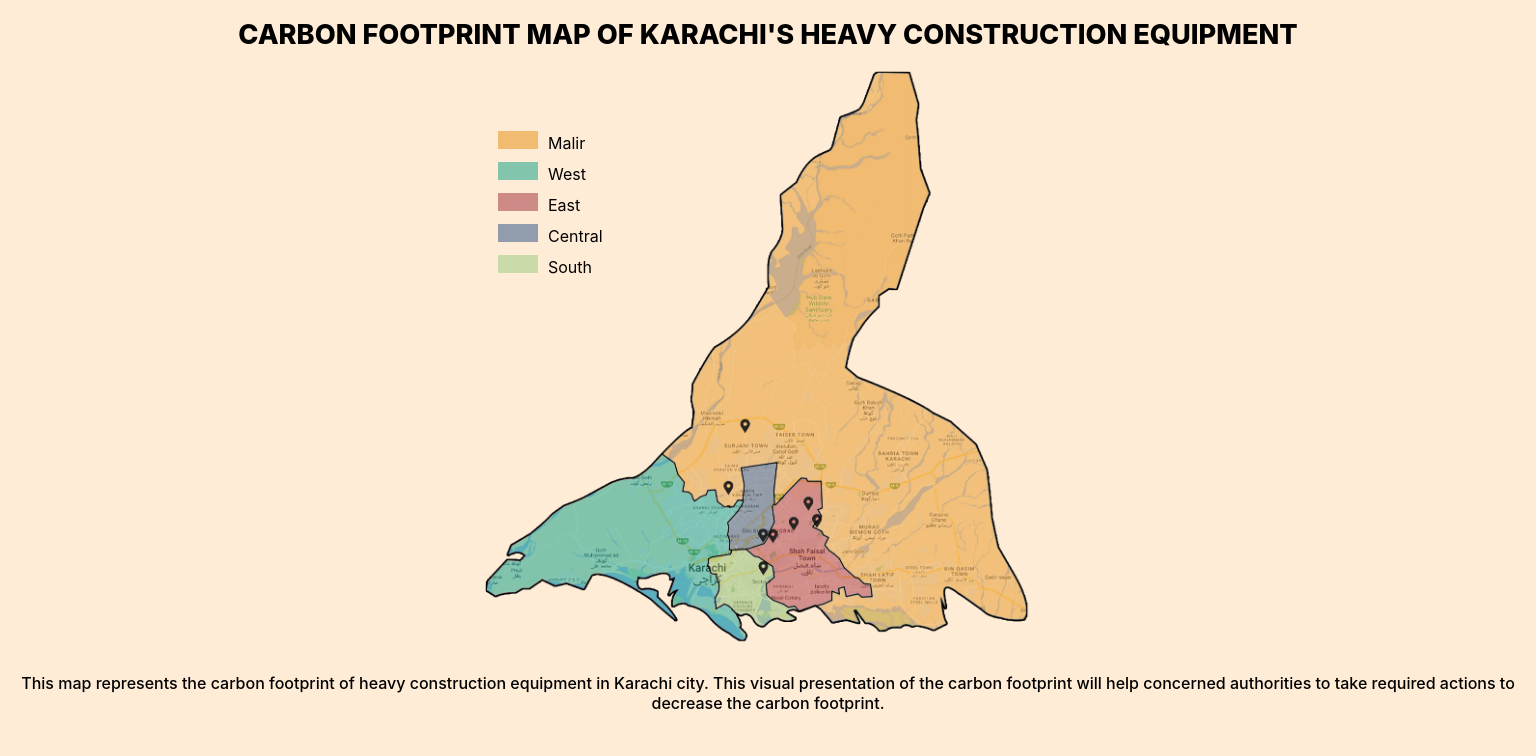
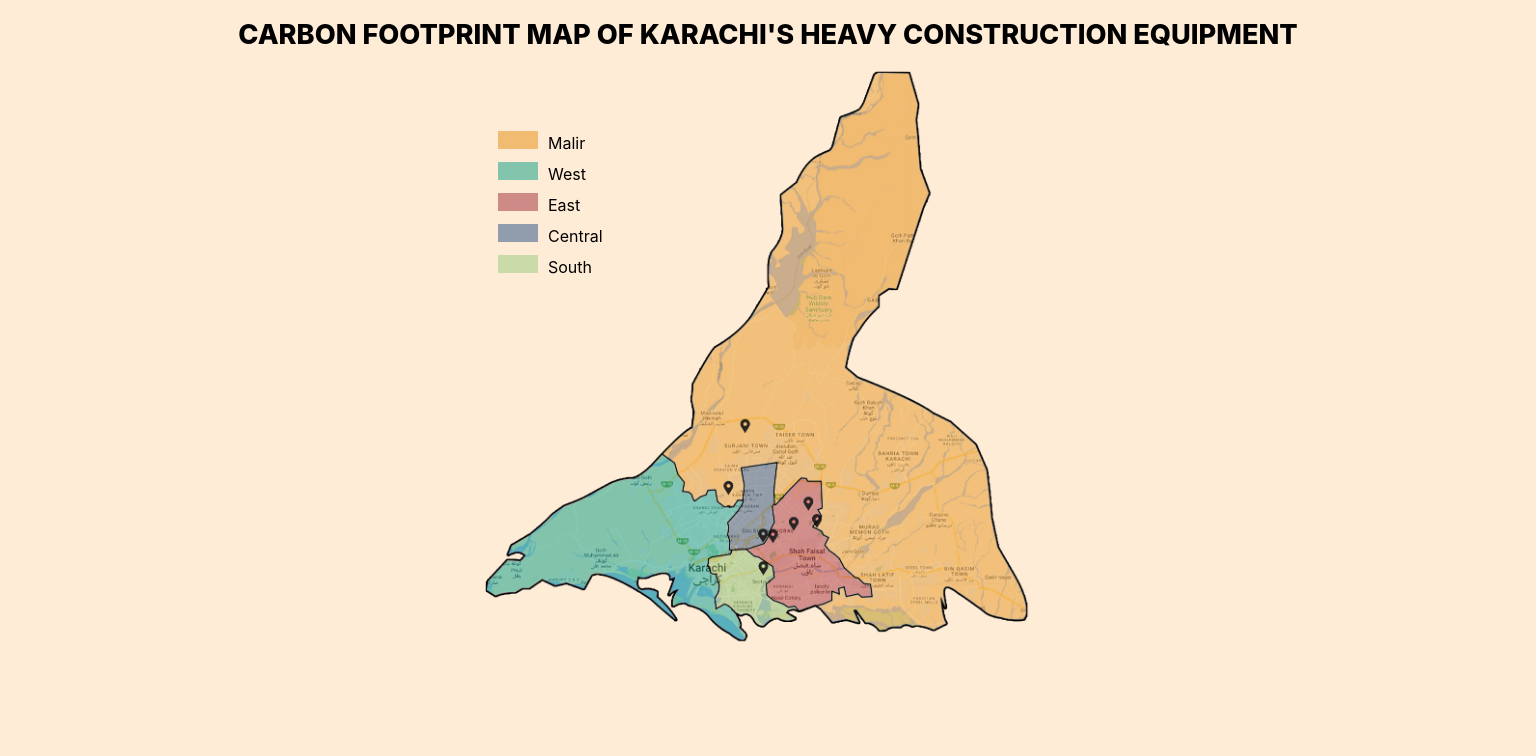
Before and after one commit to zamsabir2002/carbon_footprint_mapping, a React (Create React App) app: page / in a window 1536 px wide. Shown: the top 756 px of the page. Built offline with nearby package versions, Linux system fonts and the light colour scheme.

Commit message:
changes to footer

```diff
--- a/src/App.css
+++ b/src/App.css
@@ -66,8 +66,8 @@ footer {
   color: #61dafb;
 }
 
-@media only screen and (min-width: 1400px) {
+@media only screen and (min-width: 1440px) {
   footer {
-    /* position: absolute; */
+    position: absolute;
   }
 }
```
